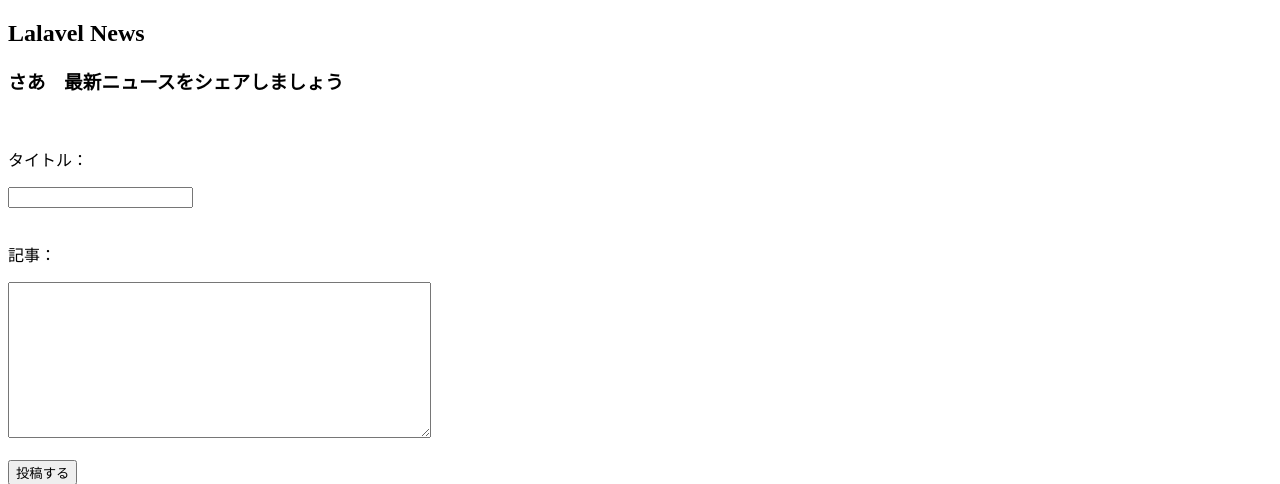
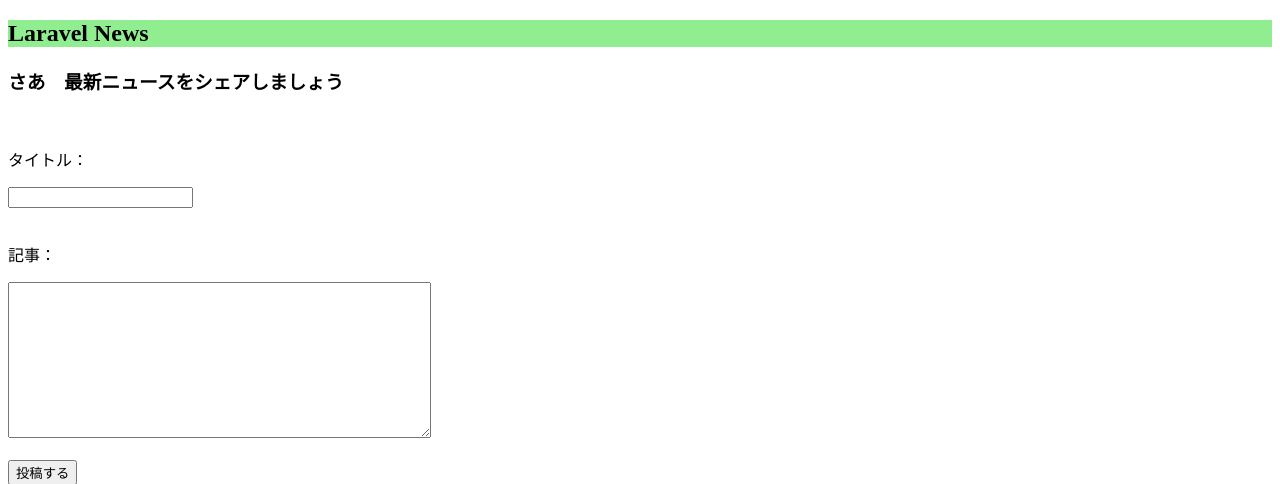
Before and after one commit to uuusaki/kadai2-php-, a PHP site: page / in a window 1280 px wide. Shown: the top 484 px of the page. Run offline with PHP 8.4, Linux system fonts and the light colour scheme.

Commit message:
Add files via upload

```diff
--- a/index.php
+++ b/index.php
@@ -6,6 +6,8 @@
      $id = uniqid() ; //記事ごとに被りがない文字列のIDを作成
      $DATA = []; //一回分の情報を入れる配列
      $BOARD = []; //すべての投稿の情報を入れる配列
+
+     $error = '';//エラーメッセージ
 
      if (file_exists($FILE)){
        //$FILE(article.txt)が存在しているとき以下を実行
@@ -35,6 +37,23 @@
          file_put_contents($FILE, json_encode($BOARD));
          //article.txtのファイルに＄BOARDの内容をJson形式で上書き
 
+        }elseif(empty($_POST['atitle']) && empty($_POST['article'])){
+          //post"atitle"が空の時 かつ　post"article"が空の時
+
+          $error = 'タイトルと記事を入力してください';
+          //'error'に代入
+
+        }elseif(!empty($_POST['atitle']) && empty($_POST['article'])){
+          //post"atitle"が空でない、"article"が空
+
+
+          $error = '記事を入力してください';
+          //'error'に代入
+
+        }elseif(empty($_POST['atitle']) && !empty($_POST['article'])){
+          //post"atitle"が空、"article"が空でないのとき
+
+          $error = 'タイトルを入力してください';
         }
      }
 ?>
@@ -44,12 +63,17 @@
  <head>
     <meta charset="utf-8" />
     <title>課題2 Lalavel News</title>
+    <link rel="stylesheet" href="styles.css">
  </head>
  <body>
 
-   <h2>Lalavel News</h2>
+   <h2 class="laravelnews">Laravel News</h2>
    <h3>さあ　最新ニュースをシェアしましょう</h3>
    <br>
+
+   <p class="error">
+    <?php echo $error ?>
+   </p>
 
 
    <form method="post" >
@@ -62,7 +86,7 @@
        <textarea name="article" rows="10" cols="50"></textarea>
      </div><br>
      <div class="submit">
-       <input type="submit" value="投稿する">
+       <input type="submit" value="投稿する" onclick="alert('ピッカ！！')>
      </div>
    </form>
 
--- /dev/null
+++ b/styles.css
@@ -0,0 +1,8 @@
+.laravelnews{
+    background-color: lightgreen;
+}
+
+.error{
+    color: red;
+
+}
```
